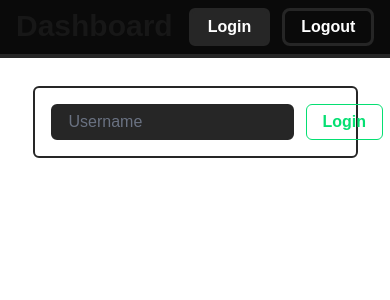
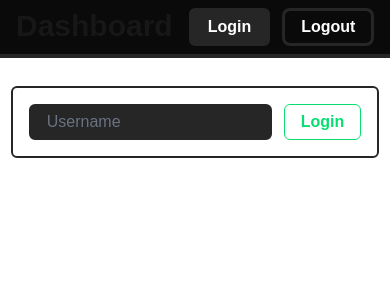
Before and after one commit to Arjunsharmahehe/Todo, a Next.js app: page /login in a window 390 px wide. Shown: the top 300 px of the page. Built offline with nearby package versions, Linux system fonts and the light colour scheme.

Commit message:
fix responsiveness issues

```diff
--- a/src/app/(auth)/login/page.tsx
+++ b/src/app/(auth)/login/page.tsx
@@ -35,7 +35,7 @@ export default function Login() {
 
   return (
     <div className="flex flex-col justify-center items-center mt-7">
-        <div className="p-4 border-2 border-neutral-800 rounded-md max-w-96 flex gap-3 w-5/6 sm:4/5 md:w-3/4 lg:w-1/2">
+        <div className="p-4 border-2 border-neutral-800 rounded-md flex gap-3 w-fit sm:4/5 md:w-3/4 lg:w-1/2">
         <input className="flex-1 px-4 py-1 pr-10text-white bg-neutral-800 border-2 border-neutral-800 rounded-md focus:outline-none focus:ring-2 focus:ring-neutral-500 focus:border-transparent transition-all duration-300 placeholder-gray-500"
             type="text"
             placeholder="Username"
```
